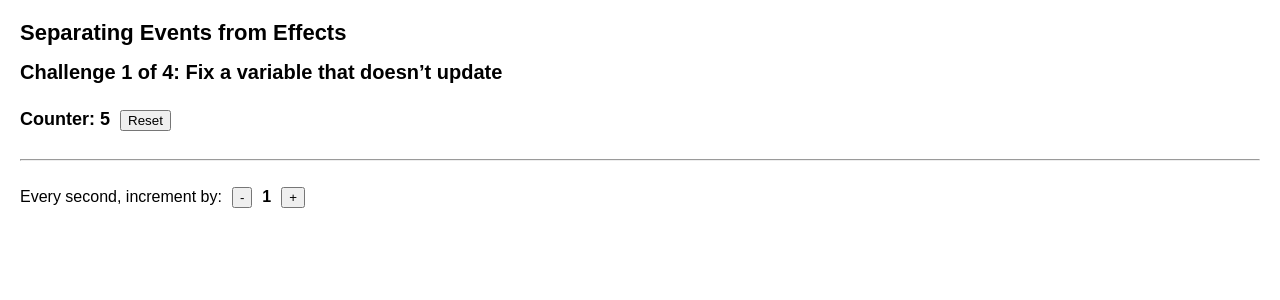
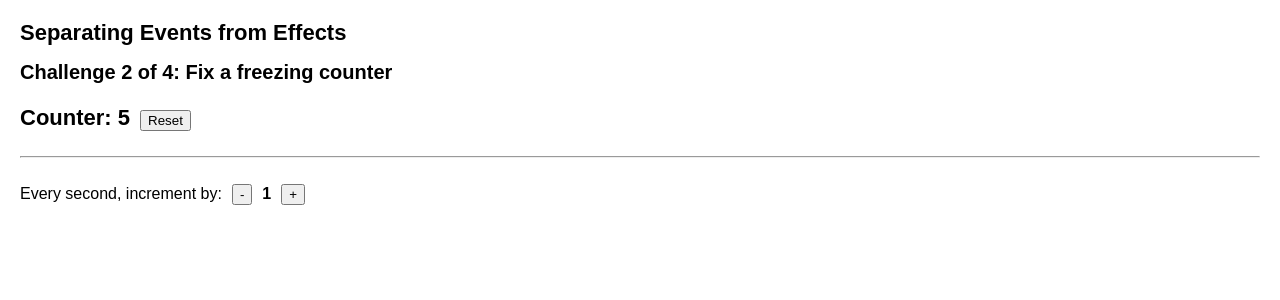
Before and after one commit to VladimirovMario/Sandbox, a React (Create React App) app in the folder 01. React documentation/02. Learn React/04. Escape Hatches/: page / in a window 1280 px wide. Shown: the top 300 px of the page. Built offline with nearby package versions, Linux system fonts and the light colour scheme.

Commit message:
experimental_useEffectEvent

```diff
--- /dev/null
+++ b/01. React documentation/02. Learn React/04. Escape Hatches/src/components/SeparatingEventsFromEffects/FixAFreezingCounter/FixAFreezingCounter.js
@@ -0,0 +1,59 @@
+import { useState, useEffect } from 'react';
+// import { experimental_useEffectEvent as useEffectEvent } from 'react';
+
+export default function FixAFreezingCounter() {
+  return (
+    <>
+      <h2>Challenge 2 of 4: Fix a freezing counter</h2>
+      <Timer />
+    </>
+  );
+}
+
+function Timer() {
+  const [count, setCount] = useState(0);
+  const [increment, setIncrement] = useState(1);
+
+  // const onTick = useEffectEvent(() => {
+  //   setCount((c) => c + increment);
+  // });
+
+  useEffect(() => {
+    const id = setInterval(() => {
+      // onTick();
+      setCount((c) => c + increment);
+    }, 1000);
+    return () => {
+      clearInterval(id);
+    };
+  }, [increment]);
+
+  return (
+    <>
+      <h1>
+        Counter: {count}
+        <button onClick={() => setCount(0)}>Reset</button>
+      </h1>
+      <hr />
+      <p>
+        Every second, increment by:
+        <button
+          disabled={increment === 0}
+          onClick={() => {
+            setIncrement((i) => i - 1);
+          }}
+        >
+          -
+        </button>
+        <b>{increment}</b>
+        <button
+          onClick={() => {
+            setIncrement((i) => i + 1);
+          }}
+        >
+          +
+        </button>
+      </p>
+    </>
+  );
+}
--- a/01. React documentation/02. Learn React/04. Escape Hatches/src/components/SeparatingEventsFromEffects/SeparatingEventsFromEffects.js
+++ b/01. React documentation/02. Learn React/04. Escape Hatches/src/components/SeparatingEventsFromEffects/SeparatingEventsFromEffects.js
@@ -1,4 +1,5 @@
-import FixAVariableThatDoesNotUpdate from './FixAVariableThatDoesNotUpdate/FixAVariableThatDoesNotUpdate';
+import FixAFreezingCounter from './FixAFreezingCounter/FixAFreezingCounter';
+// import FixAVariableThatDoesNotUpdate from './FixAVariableThatDoesNotUpdate/FixAVariableThatDoesNotUpdate';
 // import NonReactiveLogic from './NonReactiveLogic/NonReactiveLogic';
 // import EventHandlersAndEffects from './EventHandlersAndEffects/EventHandlersAndEffects';
 
@@ -6,7 +7,8 @@ export default function SeparatingEventsFromEffects() {
   return (
     <>
       <h1>Separating Events from Effects</h1>
-      <FixAVariableThatDoesNotUpdate />
+      <FixAFreezingCounter />
+      {/* <FixAVariableThatDoesNotUpdate /> */}
       {/* <NonReactiveLogic /> */}
       {/* <EventHandlersAndEffects /> */}
     </>
```
